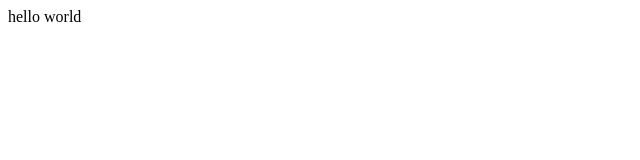
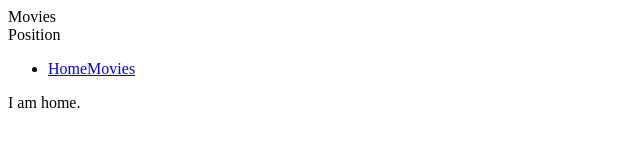
Before and after one commit to fish444556/MovieApp, a React app: page /home in a window 1280 px wide. Shown: the whole page, without its empty margins (0-640 px from the left). Built offline with nearby package versions, Linux system fonts and the light colour scheme.

Commit message:
add homepage and router

```diff
--- a/index.html
+++ b/index.html
@@ -2,6 +2,7 @@
 <html lang="en">
 <head>
   <meta charset="UTF-8">
+  <meta name="viewport" content="width=device-width,initial-scale=1.0,user-scalable=no"/>
   <title>Movie App</title>
 </head>
 <body>
--- a/package.json
+++ b/package.json
@@ -30,6 +30,7 @@
   },
   "dependencies": {
     "react": "^15.6.1",
-    "react-dom": "^15.6.1"
+    "react-dom": "^15.6.1",
+    "react-router-dom": "^4.1.2"
   }
 }
--- /dev/null
+++ b/src/components/Home/Home.js
@@ -0,0 +1,21 @@
+import React from 'react'
+
+
+
+class Home extends React.Component {
+  constructor(props) {
+    super(props)
+
+  }
+
+
+  render() {
+    return (
+      <div>
+        I am home.
+      </div>
+    )
+  }
+}
+
+export default Home
--- /dev/null
+++ b/src/components/Main/Main.js
@@ -0,0 +1,48 @@
+import React from 'react'
+
+import { NavLink } from 'react-router-dom'
+
+
+class Main extends React.Component {
+  constructor(props) {
+    super(props)
+    this.state = {
+      isShow: false,
+    }
+  }
+
+
+  render() {
+    return (
+      <div>
+        <header>
+          <div className="left">
+            <span>Movies</span>
+          </div>
+          <div className="right">
+            <span>Position</span>
+          </div>
+        </header>
+
+        <nav className={this.state.isShow ? 'show' : 'hide' } >
+          <ul onClick={()=>{
+              this.setState({
+                isShow: !this.state.isShow
+              })
+            }}>
+            <li>
+              <NavLink to="/home" activeClassName="selected">Home</NavLink>
+              <NavLink to="/film" activeClassName="selected">Movies</NavLink>
+            </li>
+          </ul>
+        </nav>
+
+        <section>
+          {this.props.children}
+        </section>
+      </div>
+    )
+  }
+}
+
+export default Main
--- a/src/index.js
+++ b/src/index.js
@@ -1,10 +1,5 @@
-import React from "react";
-import ReactDOM from "react-dom";
-
-const router = (
-  <div>
-    hello world
-  </div>
-)
+import React from "react"
+import ReactDOM from "react-dom"
+import router from "./router"
 
 ReactDOM.render(router,document.getElementById('app'));
--- /dev/null
+++ b/src/router.js
@@ -0,0 +1,26 @@
+import React from "react";
+import {
+  BrowserRouter as Router,
+  Route,
+  Link,
+  Redirect,
+  Switch
+} from 'react-router-dom'
+
+
+import Main from "./components/Main/Main";
+import Home from "./components/Home/Home";
+
+const router = (
+  <Router>
+    <Main>
+      <Switch>
+        <Route path="/home" component={Home} />
+      </Switch>
+      <Redirect from="/" to="/home" />
+    </Main>
+  </Router>
+)
+
+
+export default router;
```
